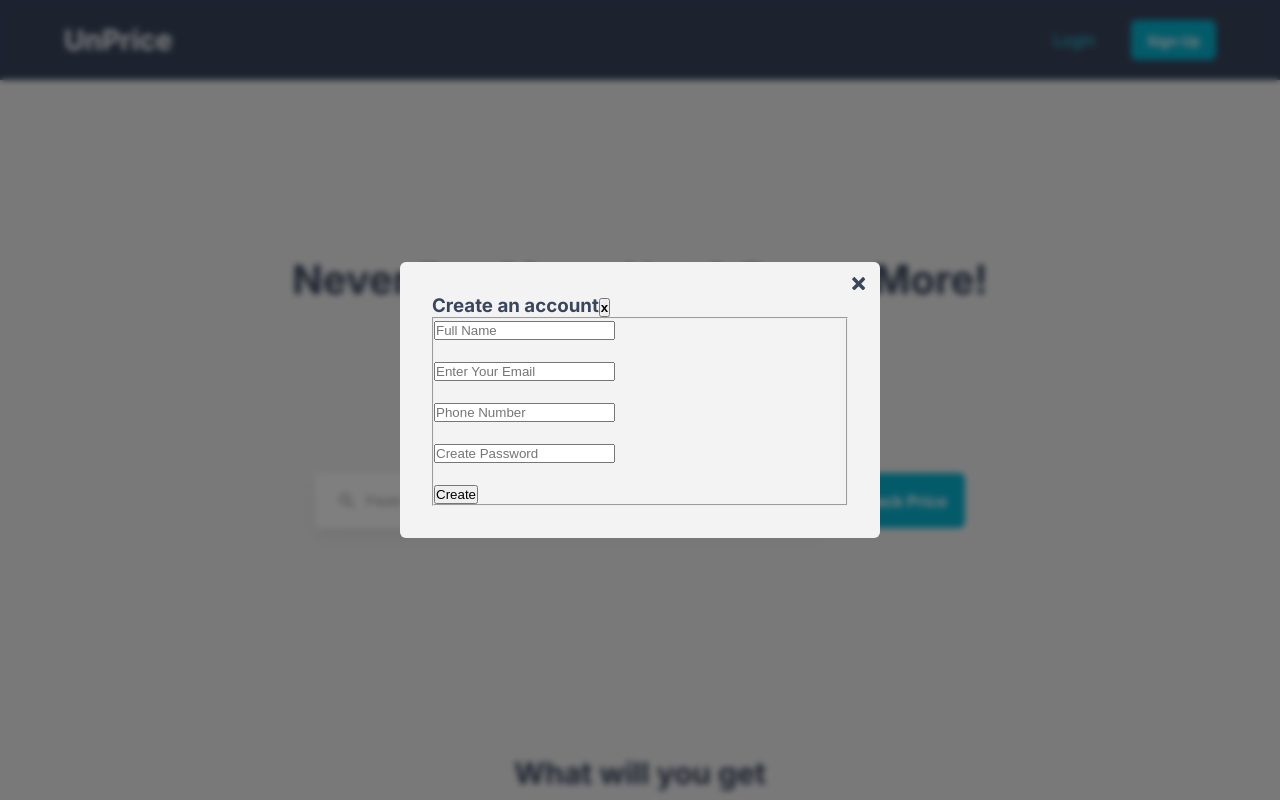
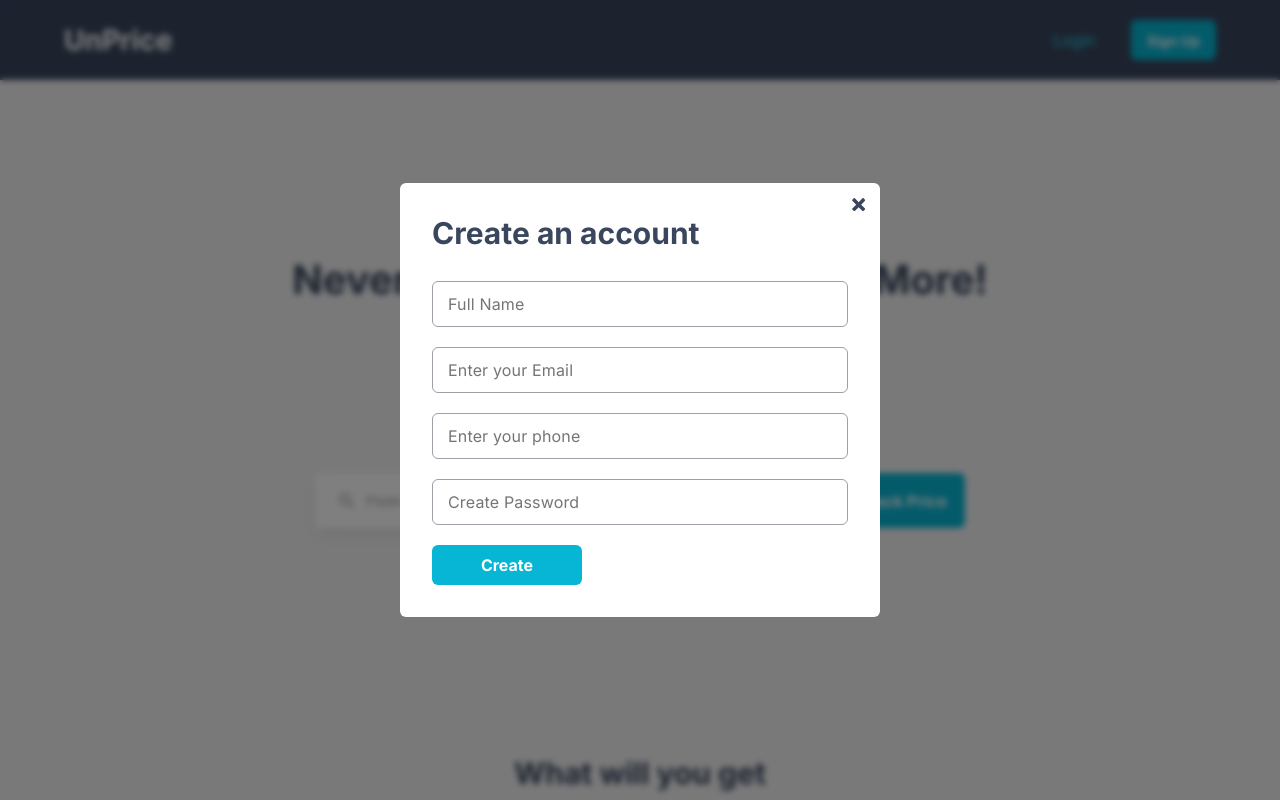
Before and after one commit to Deepu178/Unpriced, a React (Create React App) app in the folder frontend/: page / in a window 1280 px wide. Both pictures are taken after a click on the button "Login". Shown: the top 800 px of the page. Built offline with nearby package versions, Linux system fonts and the light colour scheme.

Commit message:
add: login validation

```diff
--- /dev/null
+++ b/frontend/src/components/Input/index.jsx
@@ -0,0 +1,24 @@
+import { FaExclamationCircle } from 'react-icons/fa';
+import './index.scss';
+
+const ErrorText = ({ text }) => {
+  return (
+    <p className="error-text">
+      <FaExclamationCircle />
+      {text}
+    </p>
+  );
+};
+
+const Input = ({ placeholder, error, value, onChange, type = 'text', ...props }) => {
+  const classes = `form-control ${error ? 'invalid' : ''}`;
+
+  return (
+    <div className={classes}>
+      <input className="form-control__input" type={type} placeholder={placeholder} value={value} onChange={onChange} {...props} />
+      {error && <ErrorText text={error} />}
+    </div>
+  );
+};
+
+export default Input;
--- /dev/null
+++ b/frontend/src/components/Input/index.scss
@@ -0,0 +1,50 @@
+@use '../../sass/abstract/variables' as *;
+
+.form-control {
+  margin-bottom: 2rem;
+
+  &.invalid {
+    .form-control__input {
+      border: 1px solid var(--color-delete);
+      &:focus,
+      &:active {
+        box-shadow: 0 0 1px 4px rgba(#ff3366, 0.25);
+        border-color: var(--color-delete);
+      }
+    }
+  }
+
+  &__input {
+    border: 1px solid var(--color-grey);
+    width: 100%;
+    resize: none;
+    padding: 1.2rem 1.5rem;
+    border-radius: 6px;
+    display: block;
+    font-family: inherit;
+    font-size: inherit;
+    font-weight: inherit;
+    letter-spacing: 0.01em;
+
+    &:focus,
+    &:active {
+      outline: none;
+      box-shadow: 0 0 1px 4px rgba(#22d3ee, 0.25);
+      border: 1px solid var(--color-primary);
+    }
+  }
+}
+
+.error-text {
+  margin-top: 0.5rem;
+  font-size: 1.2rem;
+  font-weight: 400;
+  color: var(--color-delete);
+  display: flex;
+  align-items: center;
+
+  svg {
+    font-size: 1.4rem;
+    margin-right: 0.5rem;
+  }
+}
--- a/frontend/src/components/Login.jsx
+++ b/frontend/src/components/Login.jsx
@@ -1,42 +1,75 @@
 import React, { useState } from 'react';
-//mport {useState} from 'react';
+import axios from 'axios';
 import Modal from './Modal';
-import axios from 'axios';
+import Input from './Input';
+import Button from './Button';
+import useInput from '../hooks/use-input';
+import './index.scss';
 //import facebookLogin from 'react-facebook-login';
 //import googleLogin from 'react-google-login';
 
 export default function Login({ show = false, onClose }) {
-  const [name, setName] = useState('');
-  const [email, setEmail] = useState('');
-  const [phone, setPhone] = useState();
-  const [password, setPassword] = useState('');
-  const [booked, setBooked] = useState();
+  // const [name, setName] = useState();
+  const { value: name, error: nameError, isValid: nameIsValid, reset: nameReset, blurHandler: nameBlurHandler, changeHandler: nameChangeHandler } = useInput({ required: 'Please enter your name!' });
 
-  const onChangeName = (e) => {
-    setName(e.target.value);
-  };
-  const onChangeEmail = (e) => {
-    setEmail(e.target.value);
-  };
-  const onChangePhone = (e) => {
-    setPhone(e.target.value);
-  };
-  const onChangePassword = (e) => {
-    setPassword(e.target.value);
+  const {
+    value: email,
+    error: emailError,
+    isValid: emailIsValid,
+    reset: emailReset,
+    blurHandler: emailBlurHandler,
+    changeHandler: emailChangeHandler,
+  } = useInput({ required: 'Please enter your email!' });
+
+  const {
+    value: phone,
+    error: phoneError,
+    isValid: phoneIsValid,
+    reset: phoneReset,
+    blurHandler: phoneBlurHandler,
+    changeHandler: phoneChangeHandler,
+  } = useInput({ required: 'Please enter your phone!' });
+
+  const {
+    value: password,
+    error: passwordError,
+    isValid: passwordIsValid,
+    reset: passwordReset,
+    blurHandler: passwordBlurHandler,
+    changeHandler: passwordChangeHandler,
+  } = useInput({ required: 'Please enter your password!' });
+
+  const resetForm = () => {
+    nameReset();
+    emailReset();
+    phoneReset();
+    passwordReset();
+    onClose();
   };
 
   const submitHandler = (e) => {
     e.preventDefault();
+
+    if (!emailIsValid && !phoneIsValid && !nameIsValid && !passwordIsValid) {
+      // alert('invalid credentials');
+      nameBlurHandler();
+      emailBlurHandler();
+      phoneBlurHandler();
+      passwordBlurHandler();
+      return;
+    }
+
     const bookingData = {
-      name: name,
-      email: email,
-      phone: phone,
-      password: password,
+      name,
+      email,
+      phone,
+      password,
     };
+
     console.log(bookingData);
 
     axios
-      .post("http://localhost:8080/api/v1/users", bookingData)
+      .post('http://localhost:8080/api/v1/users', bookingData)
       .then((res) => {
         console.log(res.data);
         // setName(name);
@@ -47,36 +80,24 @@ export default function Login({ show = false, onClose }) {
       .catch((error) => {
         console.log(error);
       });
-    setBooked(true);
   };
 
   return (
-    <Modal isOpen={show} onClose={() => onClose()}>
+    <Modal isOpen={show} onClose={() => resetForm()}>
       <div>
-        <h3 id="create-heading">
-          Create an account
-          <button onClick={() => onClose()} className="btn float-end">
-            <b>x</b>
-          </button>
-        </h3>
+        <h3 className="h-l login__heading">Create an account</h3>
         <form onSubmit={submitHandler}>
-          <fieldset>
-            <input type={'text'} onChange={onChangeName} placeholder="Full Name" />
-            <br />
-            <br />
-            <input type={'email'} onChange={onChangeEmail} placeholder="Enter Your Email" />
-            <br />
-            <br />
-            <input type={'number'} onChange={onChangePhone} placeholder="Phone Number" />
-            <br />
-            <br />
-            <input type={'password'} onChange={onChangePassword} placeholder="Create Password" />
-            <br />
-            <br />
-            <button id="create-btn" type="sumbit">
-              Create
-            </button>
-          </fieldset>
+          <Input placeholder="Full Name" value={name} onChange={nameChangeHandler} onBlur={nameBlurHandler} error={nameError} />
+
+          <Input type="email" value={email} placeholder="Enter your Email" onChange={emailChangeHandler} onBlur={emailBlurHandler} error={emailError} />
+
+          <Input type="tel" value={phone} placeholder="Enter your phone" onChange={phoneChangeHandler} onBlur={phoneBlurHandler} error={phoneError} />
+
+          <Input type="password" value={password} placeholder="Create Password" onChange={passwordChangeHandler} onBlur={passwordBlurHandler} error={passwordError} />
+
+          <Button size="large" type="submit">
+            Create
+          </Button>
         </form>
       </div>
     </Modal>
--- a/frontend/src/components/Modal/index.scss
+++ b/frontend/src/components/Modal/index.scss
@@ -8,7 +8,7 @@
   padding: 3.2rem;
   width: 48rem;
   height: auto;
-  background: var(--color-light);
+  background: var(--color-white);
   border-radius: 6px;
   z-index: 100;
 
--- /dev/null
+++ b/frontend/src/components/index.scss
@@ -0,0 +1,7 @@
+.login {
+  background-color: var(--color-white);
+
+  &__heading {
+    margin-bottom: 3rem;
+  }
+}
--- a/frontend/src/containers/Features/index.jsx
+++ b/frontend/src/containers/Features/index.jsx
@@ -2,8 +2,9 @@ import { GoGraph } from 'react-icons/go';
 import { VscBell } from 'react-icons/vsc';
 import { MdMoneyOff } from 'react-icons/md';
 import Feature from '../../components/Feature';
+import Wrapper from '../../components/Wrapper';
+import { getId } from '../../utils/helper';
 import './index.scss';
-import Wrapper from '../../components/Wrapper';
 
 const Features = () => {
   const features = [
@@ -22,10 +23,10 @@ const Features = () => {
 
   return (
     <Wrapper element="section" id="features">
-      <h2 className="h-l u-text-center">What will you get</h2>
+      <h2 className="h-l u-text-center features__heading">What will you get</h2>
       <div className="features">
         {features.map(({ icon, title, description }) => (
-          <Feature title={title} icon={icon} description={description} />
+          <Feature key={getId()} title={title} icon={icon} description={description} />
         ))}
       </div>
     </Wrapper>
--- a/frontend/src/containers/Features/index.scss
+++ b/frontend/src/containers/Features/index.scss
@@ -5,4 +5,8 @@
   gap: 6rem;
   margin: 0 auto;
   margin-bottom: 16rem;
+
+  &__heading {
+    margin-bottom: 10rem;
+  }
 }
--- /dev/null
+++ b/frontend/src/hooks/use-input.js
@@ -0,0 +1,43 @@
+import { useState } from 'react';
+
+const useInput = ({ required, validate }) => {
+  const [value, setValue] = useState('');
+  const [isTouched, setIsTouched] = useState(false);
+
+  let error = '';
+  let isValid = false;
+
+  const isValidCheck = (val) => val.trim().length > 0;
+
+  if (required) {
+    isValid = isValidCheck(value);
+  }
+
+  if (validate) isValid = validate(value);
+
+  error = (!isValid && isTouched && required) || '';
+
+  const blurHandler = (e) => {
+    setIsTouched(true);
+  };
+
+  const changeHandler = (e) => {
+    setValue(e.target.value);
+  };
+
+  const reset = () => {
+    setValue('');
+    setIsTouched(false);
+  };
+
+  return {
+    value,
+    error,
+    isValid,
+    reset,
+    blurHandler,
+    changeHandler,
+  };
+};
+
+export default useInput;
--- a/frontend/src/sass/abstract/_variables.scss
+++ b/frontend/src/sass/abstract/_variables.scss
@@ -5,7 +5,7 @@
 :root {
   --color-primary: #06b6d4;
   --color-primary-light: #22d3ee;
-  --color-danger: #ff3366;
+  --color-delete: #ff3366;
   --color-text: #39465e;
   --color-light: #f3f3f4;
   --color-grey: #9f9fa8;
--- a/frontend/src/sass/base/_typography.scss
+++ b/frontend/src/sass/base/_typography.scss
@@ -6,7 +6,7 @@
 .h-l {
   font-size: 3rem;
   font-weight: 700;
-  margin-bottom: 12rem;
+  // margin-bottom: 12rem;
 }
 
 .h-m {
```
